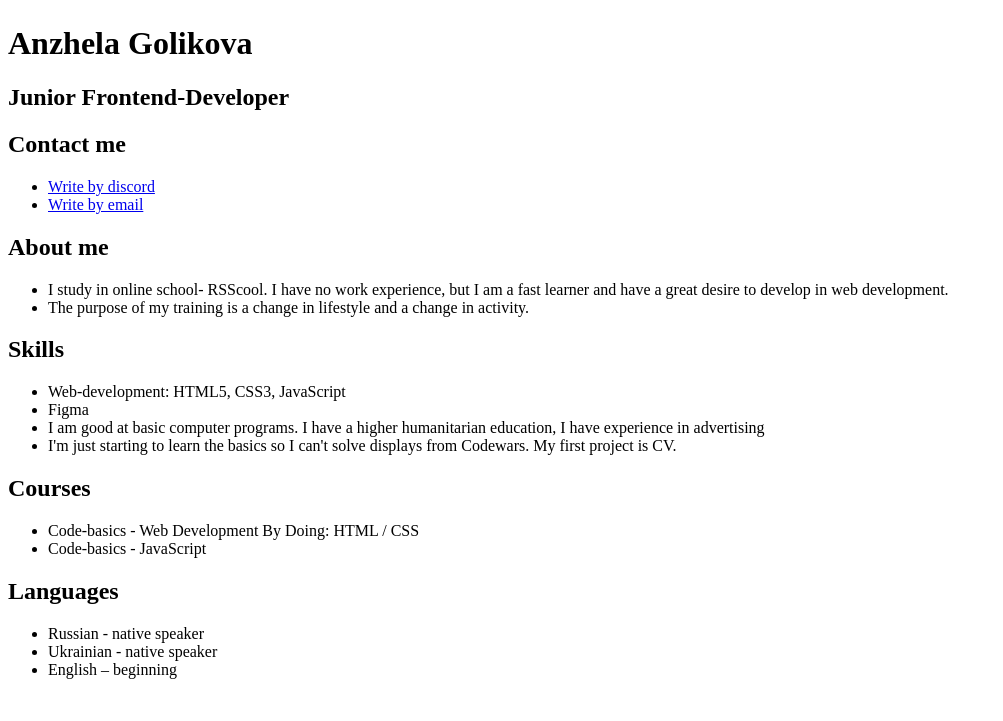
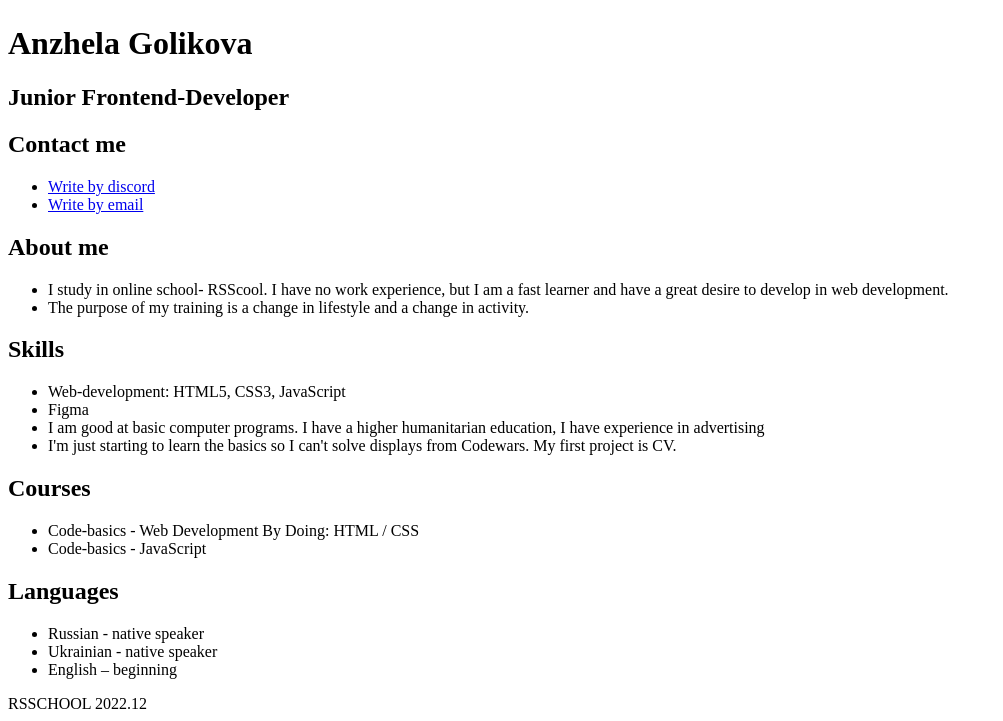
Before and after one commit to Anzhela53/rsschool-cv, a plain HTML site: page index.html in a window 1280 px wide. Shown: the part 948-1669 px from the top of the page, without its empty margins (0-1003 px from the left). Before the commit the page ends 1643 px from the top, so only its background shows below. Drawn offline with Linux system fonts and the light colour scheme.

Commit message:
feat:add footer to the index.html file

```diff
--- a/index.html
+++ b/index.html
@@ -71,3 +71,8 @@
             </section>
             </div>
         </main>
+        <footer class="footer">
+            <div class="container footer">RSSCHOOL 2022.12</div>
+        </footer>
+    </body>
+    </html>
```
